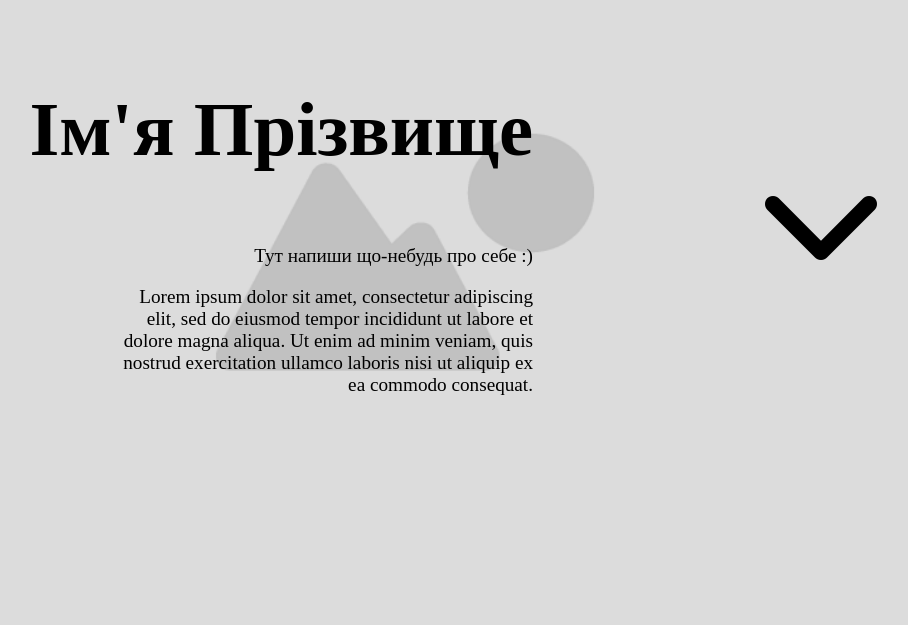
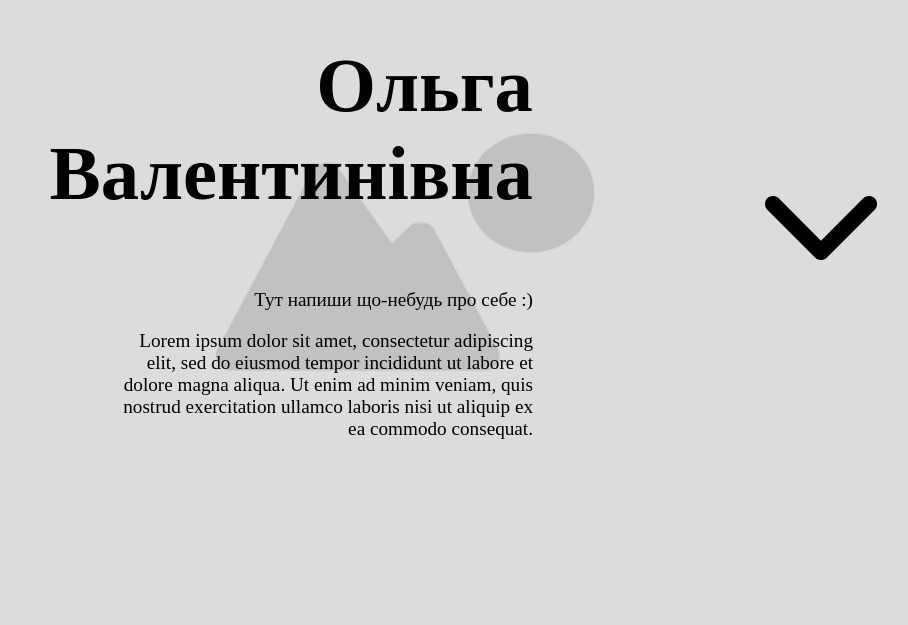
Before and after one commit to kittilove/qwertyuio, a plain HTML site: page index.html in a window 1280 px wide. Shown: the part 175-800 px from the top of the page, without its empty margins (235-1143 px from the left). Drawn offline with Linux system fonts and the light colour scheme.

Commit message:
first commit

```diff
--- a/index.html
+++ b/index.html
@@ -9,7 +9,7 @@
 <body>
     <header>
         <div class="header_left">
-            <h1>Ім'я Прізвище</h1>
+            <h1>Ольга Валентинівна</h1>
             <div class="bio">
                 <p>Тут напиши що-небудь про себе :)</p>
                 <p>Lorem ipsum dolor sit amet, consectetur adipiscing elit, sed do eiusmod tempor incididunt ut labore et dolore magna aliqua. Ut enim ad minim veniam, quis nostrud exercitation ullamco laboris nisi ut aliquip ex ea commodo consequat.</p>
```
